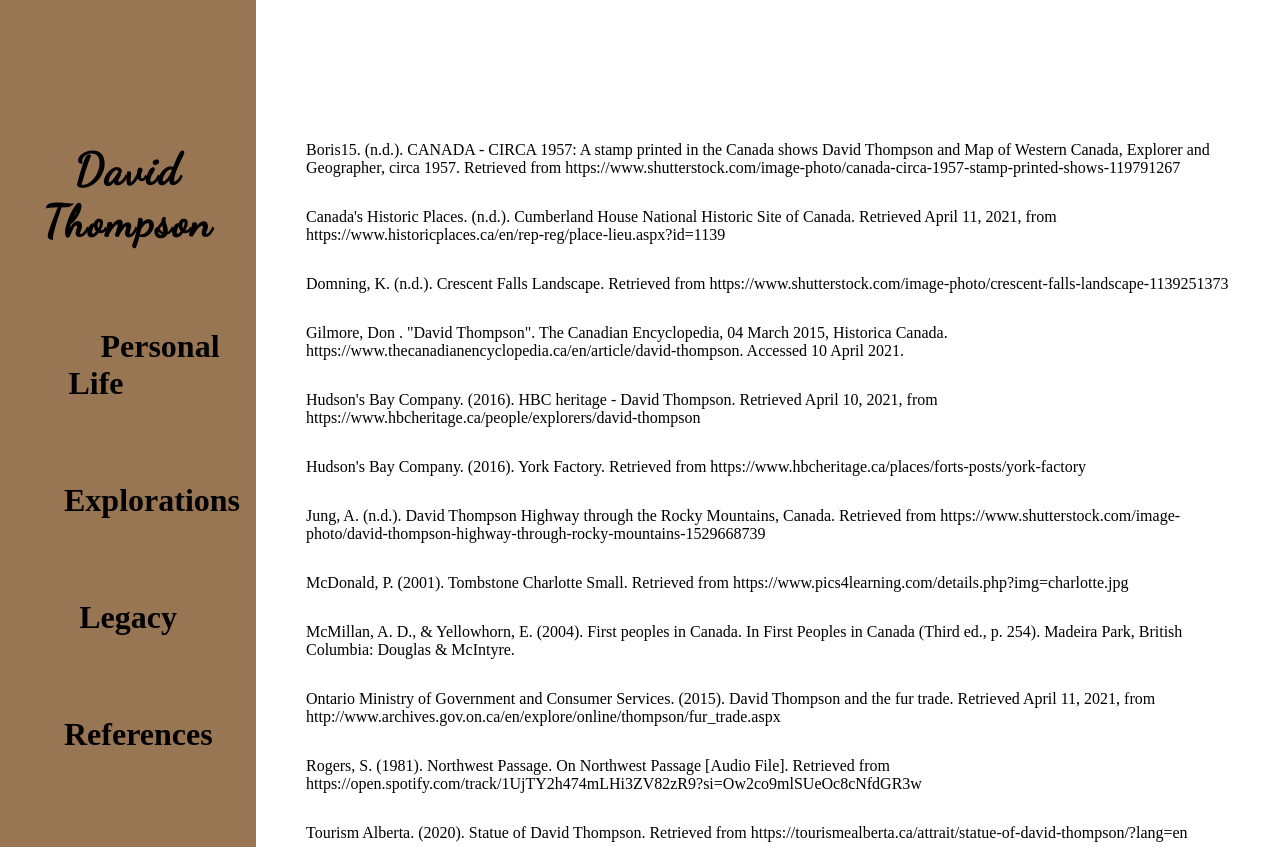
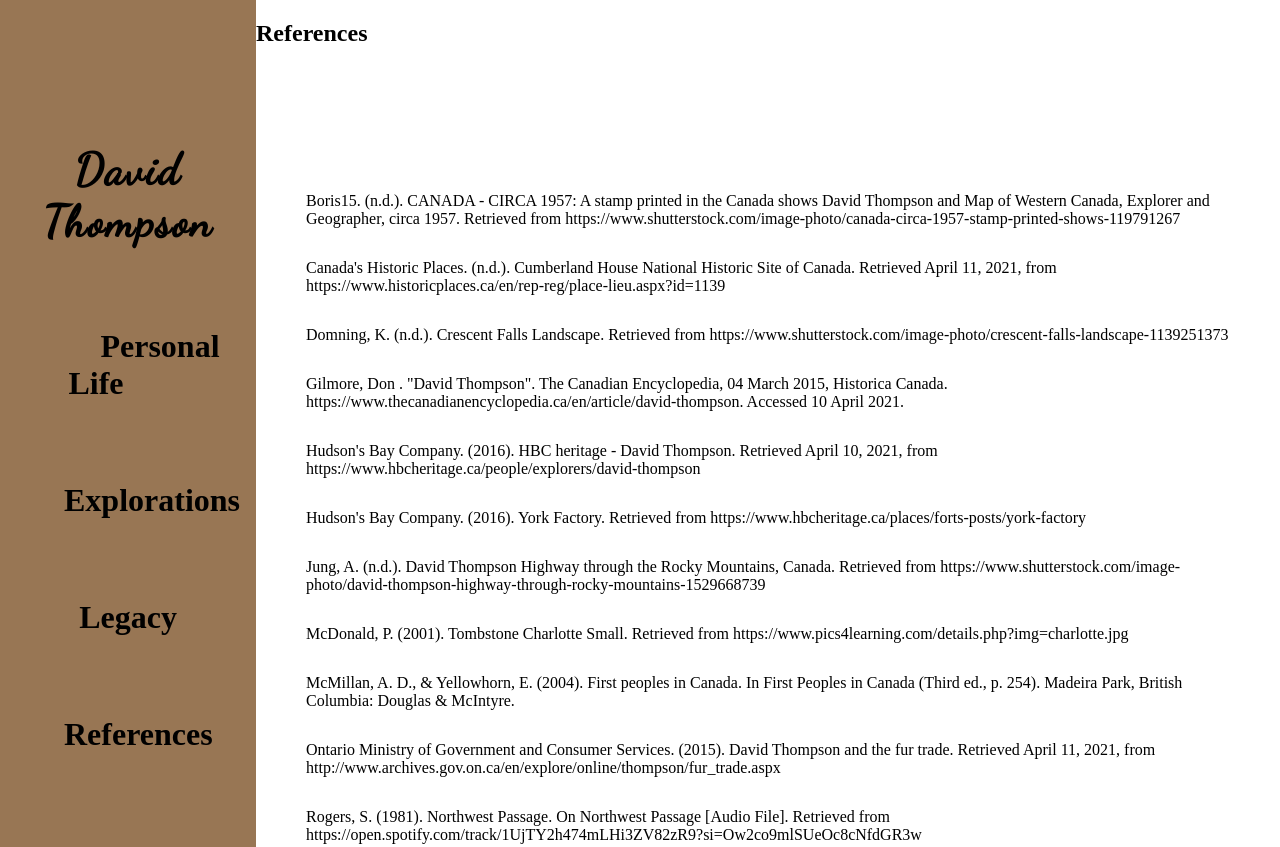
Before and after one commit to BrandtDavis/glgy_project_3, a plain HTML site: page references.html in a window 1280 px wide. Shown: the top 847 px of the page. Drawn offline with Linux system fonts and the light colour scheme.

Commit message:
Update references.html

```diff
--- a/references.html
+++ b/references.html
@@ -37,6 +37,7 @@
 
             <div class="content">
                 <div class="article">
+                    <h2> References </h2>
                     <p class="reference-1">
                         Boris15. (n.d.). CANADA - CIRCA 1957: A stamp printed in the Canada shows David Thompson and Map of Western Canada, Explorer and Geographer, circa 1957. Retrieved from https://www.shutterstock.com/image-photo/canada-circa-1957-stamp-printed-shows-119791267
 
```
